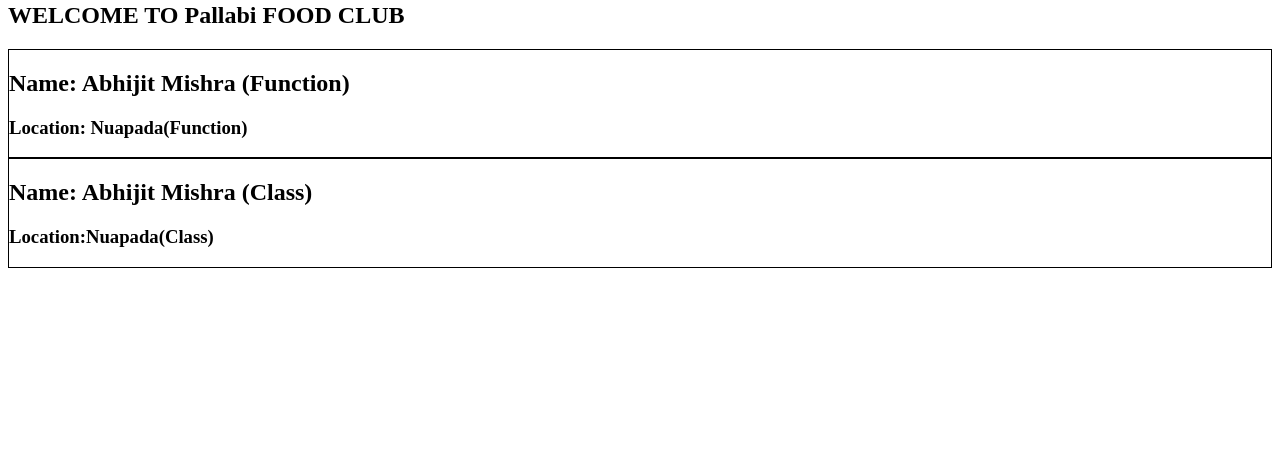
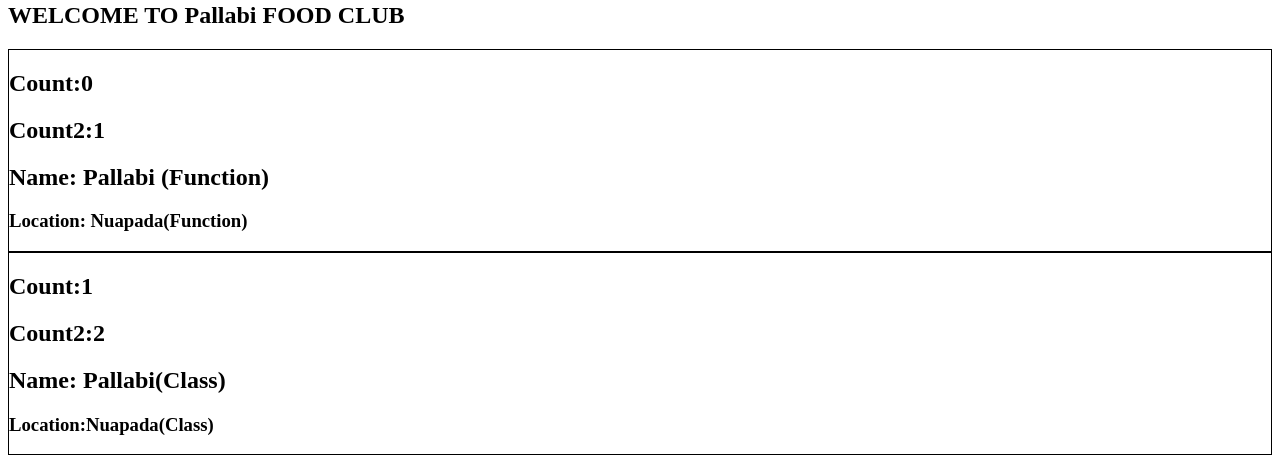
Before and after one commit to 11pallabi/Swiggy, a React (Vite) app: page /about in a window 1280 px wide. Shown: the part 242-698 px from the top of the page. Built offline with nearby package versions, Linux system fonts and the light colour scheme.

Commit message:
state-varibale(class vs function)

```diff
--- a/src/components/About.js
+++ b/src/components/About.js
@@ -6,8 +6,8 @@ const About = () => {
         <div>
             <h1>About Me</h1>
             <h2>WELCOME TO Pallabi FOOD CLUB</h2>
-            <User name={"Abhijit Mishra (Function)"} location={"Nuapada(Function)"}/>
-            <UserClass name={"Abhijit Mishra (Class)"} location={"Nuapada(Class)"} />
+            <User name={"Pallabi  (Function)"} location={"Nuapada(Function)"}/>
+            <UserClass name={"Pallabi(Class)"} location={"Nuapada(Class)"} />
         </div>
     )
 }
--- a/src/components/User-Class.js
+++ b/src/components/User-Class.js
@@ -5,11 +5,19 @@ class UserClass extends React.Component{
     constructor(props){
         super(props)
         console.log(props)
+        this.state = {
+            count : 1,
+            count2 : 2
+        }
     }
+
+
     render(){
         const {name,location}=this.props
         return (
             <div className='user-card'>
+                  <h2>Count:{this.state.count}</h2>
+               <h2>Count2:{this.state.count2}</h2>
                <h2>Name: {name}</h2>
                <h3>Location:{location}</h3>
             </div>
--- a/src/components/User.js
+++ b/src/components/User.js
@@ -1,8 +1,12 @@
-import React from 'react'
+import React, { useState } from 'react'
 
 const User = (props) => {
+    const [count,setcount] = useState(0);
+    const [count2,setcount2] = useState(1);
   return (
     <div className='user-card'>
+           <h2>Count:{count}</h2>
+       <h2>Count2:{count2}</h2>
        <h2>Name: {props.name}</h2>
        <h3>Location: {props.location}</h3>
     </div>
```
